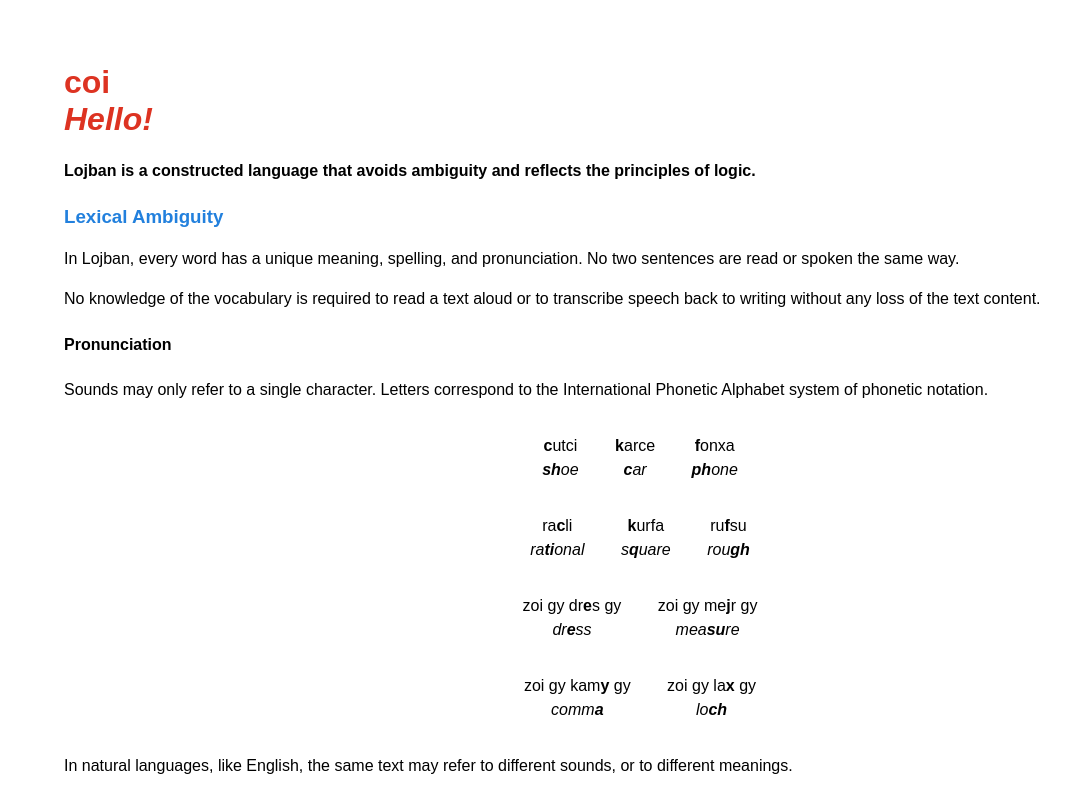
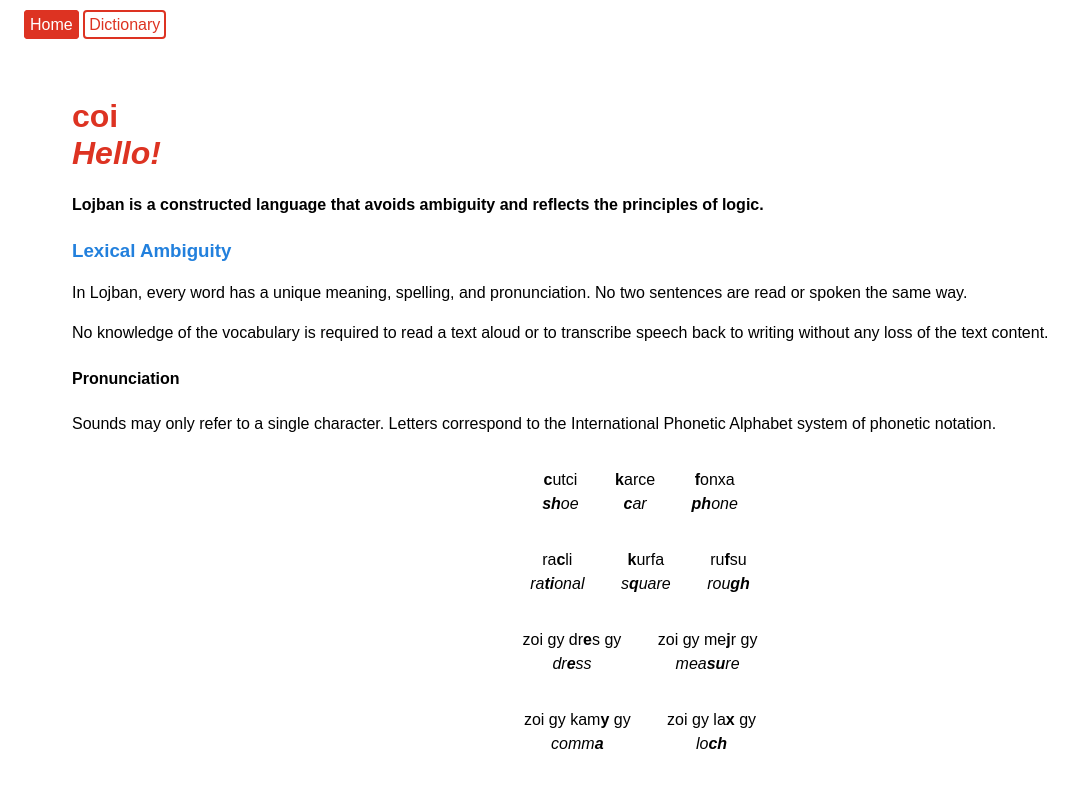
Before and after one commit to russelleh/lojbo, a plain HTML site: page index.html in a window 1280 px wide. Shown: the top 785 px of the page, without its empty margins (0-1086 px from the left). Drawn offline with nearby package versions, Linux system fonts and the light colour scheme; files that its build step writes are made by us from their sources.

Commit message:
Navigation in header

```diff
--- a/index.html
+++ b/index.html
@@ -3,6 +3,10 @@
   <link href="index.css" rel="stylesheet" type="text/css">
 </head>
 <body>
+  <header>
+    <a class="active">Home</a>
+    <a class="inactive" href="./dictionary.html">Dictionary</a>
+  </header>
   <main>
     <h1 class="red">
       coi
@@ -269,9 +273,6 @@
       rap songs, and are still exploring the possibilities of this unique
       constructed language.
     </p>
-    <p>
-      Don't forget to <a href="./dictionary.html">explore the dictionary</a>!
-    </p>
     <h4>
       co'o
       <em>See you!</em>
--- a/index.sass
+++ b/index.sass
@@ -1,7 +1,24 @@
 body
+  font-family:  sans-serif
+
+header
+  margin: 1em
+  a
+    padding:          0.25em
+    border:           0.15em solid
+    border-radius:    0.25em
+    text-decoration:  none
+
+.active
+  color:        white
+  background:   #dd3322
+  border-color: #dd3322
+.inactive
+  color:        #dd3322
+
+main
   line-height:  1.5em
   margin:       4em
-  font-family:  sans-serif
 
 h1
   line-height: initial
```
Also changed, not shown: dictionary.html (+4 -0 lines).
